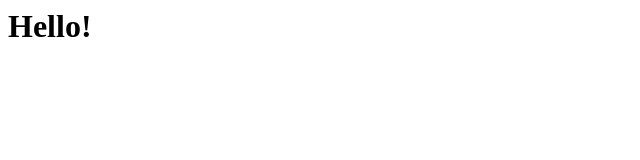
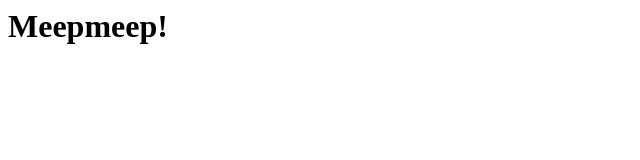
Before and after one commit to yonirom/yonirom.github.io, a plain HTML site: page index.html in a window 1280 px wide. Shown: the whole page, without its empty margins (0-640 px from the left). Drawn offline with Linux system fonts and the light colour scheme.

Commit message:
Update index.html

```diff
--- a/index.html
+++ b/index.html
@@ -1 +1 @@
-<html><body><h1>Hello!</h1></body</html>
+<html><body><h1>Meepmeep!</h1></body</html>
```
